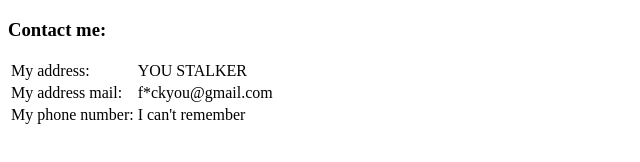
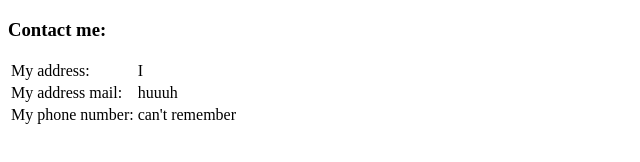
Before and after one commit to iaintlittl/Personnal-Website, a plain HTML site: page contact.html in a window 1280 px wide. Shown: the whole page, without its empty margins (0-640 px from the left). Drawn offline with Linux system fonts and the light colour scheme.

Commit message:
Add files via upload

```diff
--- a/contact.html
+++ b/contact.html
@@ -9,15 +9,15 @@
     <table>
       <tr>
         <td>My address:</td>
-        <td>YOU STALKER</td>
+        <td>I</td>
       </tr>
       <tr>
         <td>My address mail:</td>
-        <td>f*ckyou@gmail.com</td>
+        <td>huuuh</td>
       </tr>
       <tr>
         <td>My phone number:</td>
-        <td>I can't remember</td>
+        <td>can't remember</td>
       </tr>
     </table>
   </body>
```
